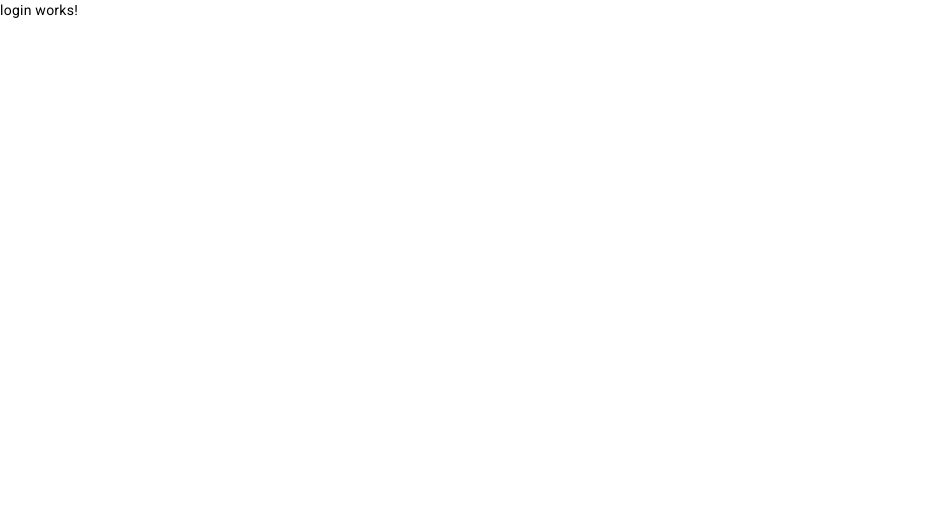
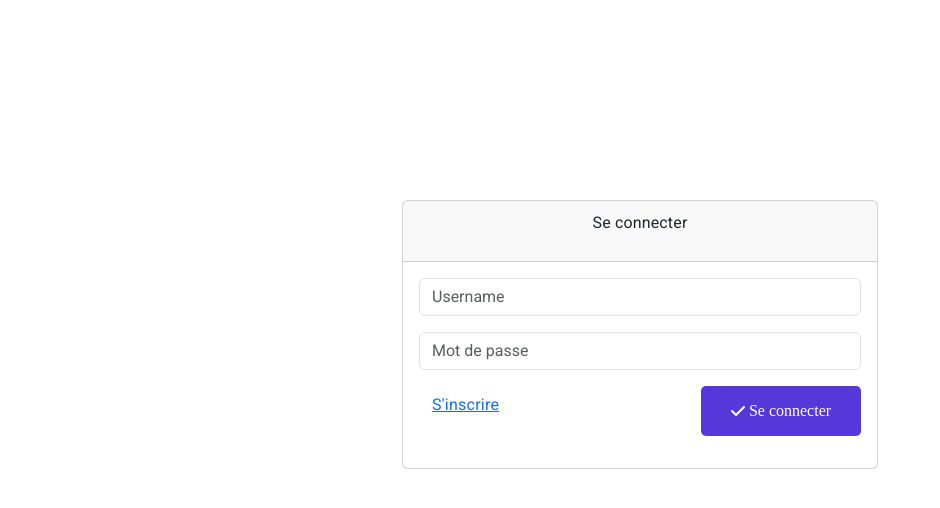
Before and after one commit to mbaremedsalem/front-ayadi, an Angular app: page /login in a window 1280 px wide. Shown: the top 508 px of the page, without its empty margins (0-940 px from the left). Built offline with nearby package versions, Linux system fonts and the light colour scheme.

Commit message:
add login pag

```diff
--- a/angular.json
+++ b/angular.json
@@ -31,9 +31,14 @@
             ],
             "styles": [
               "@angular/material/prebuilt-themes/indigo-pink.css",
-              "src/styles.scss"
+              "src/styles.scss",
+              "node_modules/bootstrap/dist/css/bootstrap.css",
+              "node_modules/@fortawesome/fontawesome-free/css/all.css"
             ],
-            "scripts": []
+            "scripts": [
+              "node_modules/bootstrap/dist/js/bootstrap.bundle.js",
+              "node_modules/bootstrap/dist/js/bootstrap.bundle.min.js"
+            ]
           },
           "configurations": {
             "production": {
--- a/package.json
+++ b/package.json
@@ -20,6 +20,8 @@
     "@angular/platform-browser": "^16.1.0",
     "@angular/platform-browser-dynamic": "^16.1.0",
     "@angular/router": "^16.1.0",
+    "@fortawesome/fontawesome-free": "^6.5.1",
+    "bootstrap": "^5.3.3",
     "rxjs": "~7.8.0",
     "tslib": "^2.3.0",
     "zone.js": "~0.13.0"
--- a/src/app/amortissement/amortissement.component.html
+++ b/src/app/amortissement/amortissement.component.html
@@ -17,18 +17,18 @@
         </tr>
     </thead>
     <tbody>
-        <tr *ngFor="let amortissement of pret">
+        <tr >
             <td>
-              <input type="checkbox" [checked]="amortissement.isSelected" class="select-checkbox">
+              <input type="checkbox"  class="select-checkbox">
             </td>
 
 
-            <td>{{ amortissement.compte }}</td>
-            <td>{{ amortissement.client }}</td>
-            <td>{{ amortissement.nom }}</td>
-            <td>{{ amortissement.motant_credit }}</td>
-            <td>{{ amortissement.duree }}</td>
-            <td>{{ amortissement.status }}</td>
+            <td>compte </td>
+            <td>client </td>
+            <td>nom </td>
+            <td>motant_credit </td>
+            <td>duree </td>
+            <td>status </td>
             <td>
               <button type="button" class="btn btn-link">
                 <i class="fas fa-pencil-alt"></i> Modifier
@@ -39,6 +39,28 @@
               <button type="button" class="btn btn-link">
                 <i class="far fa-list-alt"></i> Détails
               </button>
+              <!-- <div class="col-md-4 text-right">
+                <div class="d-flex">
+                  <div  class="p-2 flex-fill">
+                    <button type="button" class="btn btn-warning">
+                      <i class="fas fa-cloud-upload-alt"></i>&nbsp;
+                      Remonter
+                    </button>
+                  </div>
+                  <div class="p-2 flex-fill">
+                    <button type="button" class="btn btn-success">
+                      <i class="fas fa-cloud-download-alt"></i>&nbsp;
+                      Exporter
+                    </button>
+                  </div>
+                  <div class="p-2 flex-fill " >
+                    <button type="button" class="btn btn-primary" >
+                      <i class="fas fa-plus"></i>&nbsp;
+                      Nouveau
+                    </button>
+                  </div>
+                </div>
+              </div> -->
             </td>
           </tr>
         <!-- Ajoutez plus de lignes de données au besoin -->
--- a/src/app/login/login.component.html
+++ b/src/app/login/login.component.html
@@ -1 +1,33 @@
-<p>login works!</p>
+<div class="container my-container">
+    <div class="card justify-content-md-center">
+        <div class="card-header text-center">
+            <h3>
+                Se connecter
+            </h3>
+          </div>
+       <div class="card-body">
+            <form class="login100-form validate-form" (submit)="login()" >
+                <div class="mb-3">
+                    <input type="text" class="form-control" [(ngModel)]="credentials.username" [ngModelOptions]="{standalone: true}" placeholder="Username">
+                </div>
+                <div class="mb-3">
+                    <input type="password" class="form-control" [(ngModel)]="credentials.password" [ngModelOptions]="{standalone: true}" placeholder="Mot de passe">
+                </div>
+                <div class="mb-3 d-flex justify-content-between">
+                    <a [routerLink]="['/inscrire']" class="btn btn-link">S'inscrire</a>
+                    <div class="container-login100-form-btn">
+                    <button type="submit" class="login100-form-btn" [disabled]="loginInProgress">
+
+                        <i class="fas fa-check"></i> &nbsp;
+                        <span *ngIf="!loginInProgress">Se connecter</span>
+                        <mat-progress-spinner  class="mat-spinner-color" *ngIf="loginInProgress" mode="indeterminate" style="width: 20px;height: 20px; margin:auto;">
+                        </mat-progress-spinner>
+                    </button>
+                    </div>
+                </div>
+            </form>
+            <div *ngIf="showErrorMessage">
+            </div>
+       </div>
+    </div>
+</div>
--- a/src/app/login/login.component.scss
+++ b/src/app/login/login.component.scss
@@ -0,0 +1,33 @@
+.my-container{
+    margin-top: 200px;
+    max-width: 500px;
+}
+
+.login100-form-btn {
+    display: -webkit-box;
+    display: -webkit-flex;
+    display: -moz-box;
+    display: -ms-flexbox;
+    display: flex;
+    justify-content: center;
+    align-items: center;
+    padding: 0 20px;
+    min-width: 160px;
+    height: 50px;
+    background-color: #5538D9;
+    border-radius: 5px;
+    border: 2px;
+    font-family: Poppins-Regular;
+    font-size: 16px;
+    color: #fff;
+    line-height: 1.2;
+
+    -webkit-transition: all 0.4s;
+    -o-transition: all 0.4s;
+    -moz-transition: all 0.4s;
+    transition: all 0.4s;
+  }
+
+  .mat-spinner-color::ng-deep circle{
+    stroke: #FFFFFF !important;
+    }
--- a/src/app/login/login.component.ts
+++ b/src/app/login/login.component.ts
@@ -1,4 +1,8 @@
 import { Component } from '@angular/core';
+import { MatSnackBar } from '@angular/material/snack-bar';
+import { AuthService } from '../services/auth.service';
+import { Router } from '@angular/router';
+import { LoginResponse } from '../models/login-model';
 
 @Component({
   selector: 'app-login',
@@ -6,5 +10,40 @@ import { Component } from '@angular/core';
   styleUrls: ['./login.component.scss']
 })
 export class LoginComponent {
+  loginInProgress = false;
+  credentials = { username: '', password: '' };
+  message: string | undefined;
+  errorMessage: string | undefined;
+  showErrorMessage: boolean = false;
 
+  constructor(private _snackBar: MatSnackBar,private apiService: AuthService, private router: Router) {}
+
+  login() {
+    this.loginInProgress = true;
+    this.apiService.login(this.credentials).subscribe(
+     (response: LoginResponse) => {
+       if (response.status === 200) {
+         // Login success
+         this.message = response.message;
+           localStorage.setItem('access', response.access);
+           // Redirect to the home page
+           this.router.navigate(['']);
+       }
+       else
+       {
+         this.message = response.message;
+         this.showErrorMessage = true;
+         if (this.message) {
+          //  this.showErrorAlert(this.message.slice(33, 56));
+         }
+       }
+     },
+     (error) => {
+       // Login error
+       this.message = 'Informations invalides';
+     }
+   ).add(() => {
+     this.loginInProgress = false; // Set to false after login completes (whether success or error)
+   });
+ }
 }
--- /dev/null
+++ b/src/app/models/login-model.ts
@@ -0,0 +1,7 @@
+export class LoginResponse {
+    message!: string;
+    status!: number;
+    role!: string ;
+    access!: string ;
+    refresh_token!: string;
+  }
--- a/src/app/services/auth.service.ts
+++ b/src/app/services/auth.service.ts
@@ -1,9 +1,24 @@
+import { HttpClient, HttpHeaders } from '@angular/common/http';
 import { Injectable } from '@angular/core';
+import { API_BASE_URL } from '../models/base/base';
+import { Observable } from 'rxjs';
+import { LoginResponse } from '../models/login-model';
 
 @Injectable({
   providedIn: 'root'
 })
 export class AuthService {
 
-  constructor() { }
+  constructor(private http: HttpClient, ) { }
+  private apiUrl = `${API_BASE_URL}token/`;
+  login(credentials: any): Observable<LoginResponse> {
+    const httpOptions = {
+      headers: new HttpHeaders({
+        'Content-Type': 'application/json'
+      })
+    };
+
+    return this.http.post<LoginResponse>(this.apiUrl, credentials, httpOptions);
+
+  }
 }
```
Also changed, not shown: src/app/app.module.ts (+7 -1 lines), 1 other file (tests, documents, lock files or other folders).
